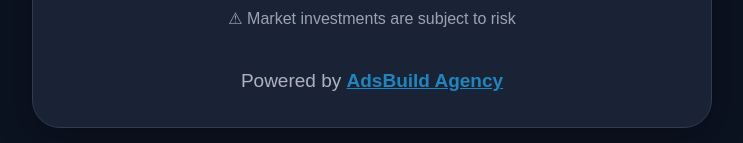
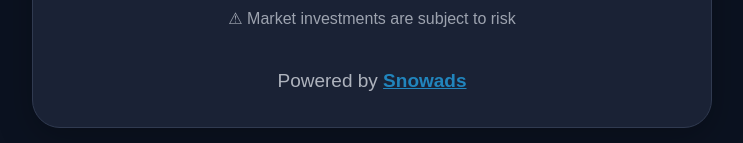
Before and after one commit to adsbig0023/newbymerinku, a plain HTML site: page index.html in a window 1280 px wide. Shown: the part 1068-1211 px from the top of the page, without its empty margins (268-1011 px from the left). Drawn offline with Linux system fonts and the light colour scheme.

```diff
--- a/index.html
+++ b/index.html
@@ -254,7 +254,7 @@
       <a href="https://t.me/+cvb_x5G0F5MwY2Fl"
          target="_blank"
          rel="noopener noreferrer">
-        AdsBuild Agency
+       Snowads
       </a>
     </div>
 
```
